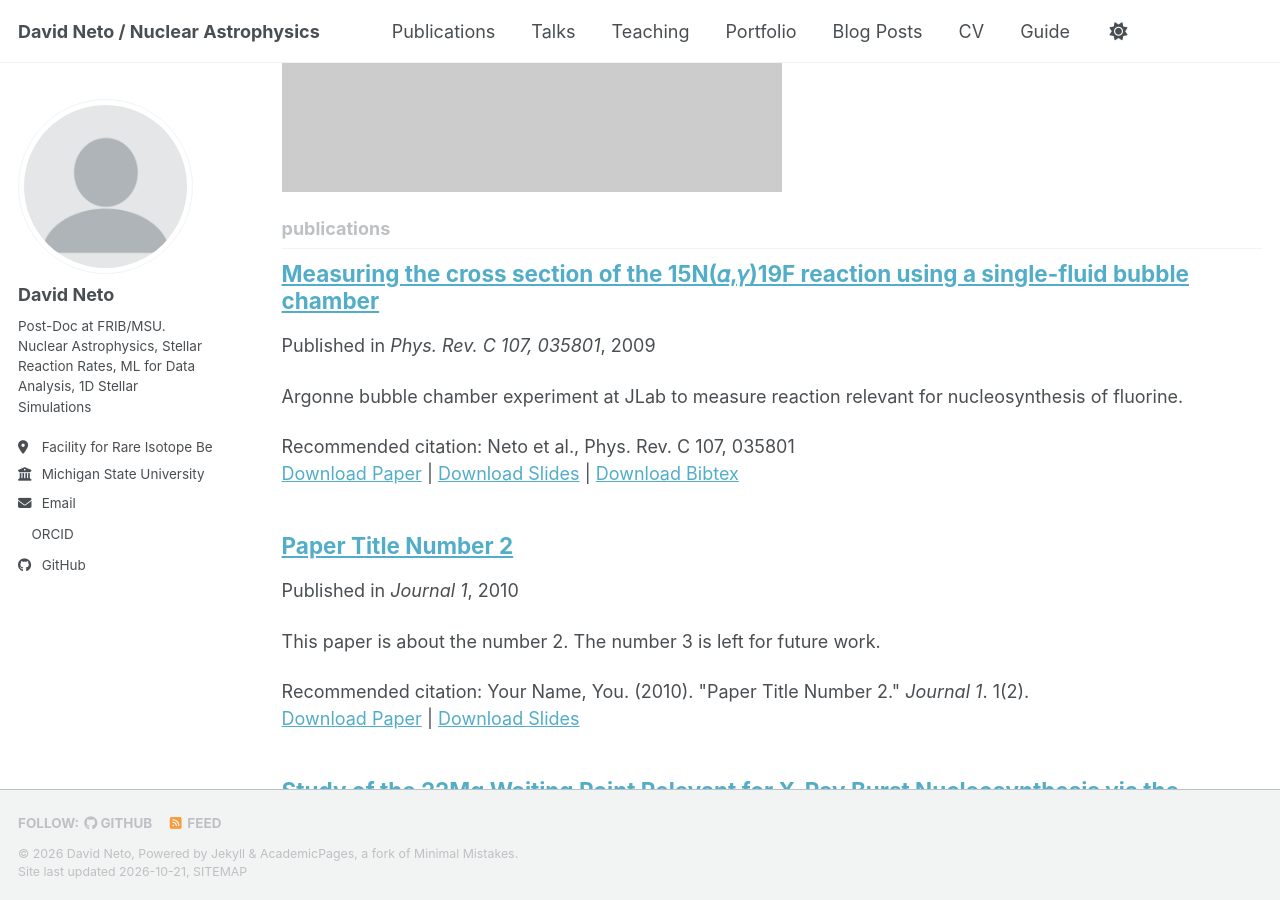
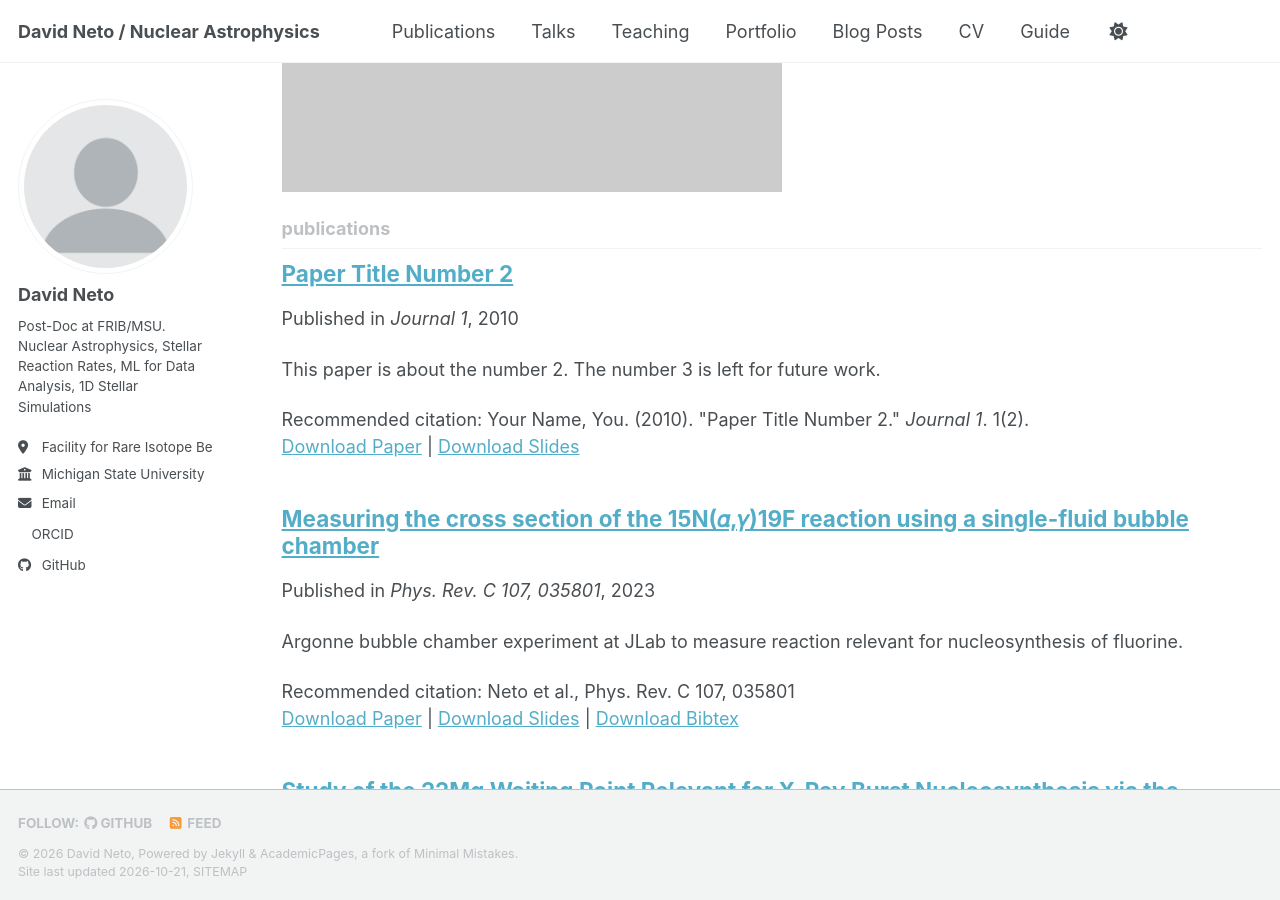
Before and after one commit to dneto1729/dneto1729.github.io, a Jekyll site: the page built from _pages/collection-archive.html, in a window 1280 px wide and 900 px high, scrolled down 893 px. Built offline with Jekyll 4.4.1, drawn with Linux system fonts in a browser that asks for light colours; a style sheet for code colours, icons or effects is not loaded.

Commit message:
Update 2023-03-06-PRC107.md

```diff
--- a/_publications/2023-03-06-PRC107.md
+++ b/_publications/2023-03-06-PRC107.md
@@ -2,9 +2,9 @@
 title: "Measuring the cross section of the 15N⁢(𝛼,𝛾)19⁢F reaction using a single-fluid bubble chamber"
 collection: publications
 category: manuscripts
-permalink: /publication/2023-03-06-PRC107.md
+permalink: /publication/2023-03-06-PRC107
 excerpt: 'Argonne bubble chamber experiment at JLab to measure reaction relevant for nucleosynthesis of fluorine.'
-date: 2009-10-01
+date: 2023-03-06
 venue: 'Phys. Rev. C 107, 035801'
 slidesurl: ''
 paperurl: ''
```
